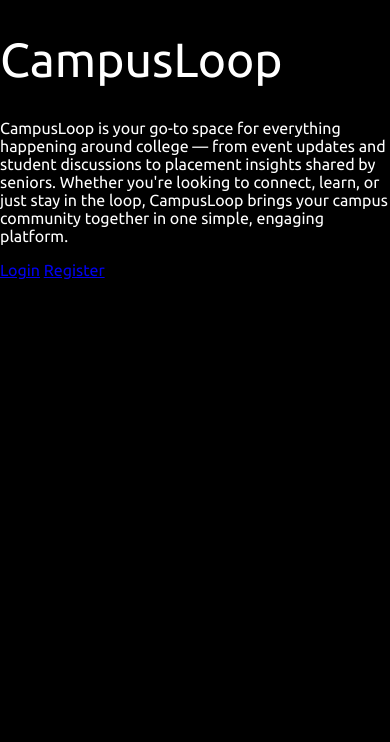
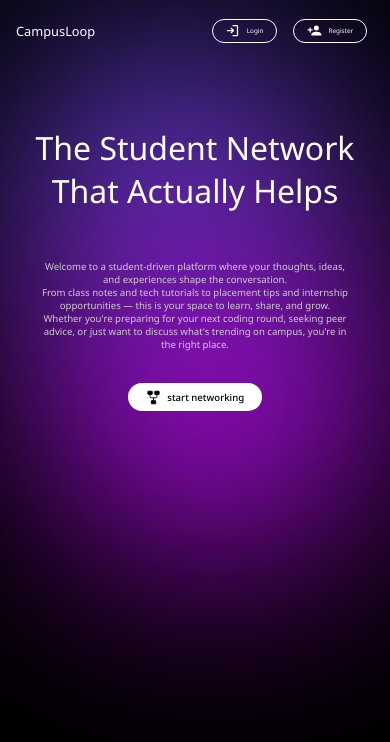
Before and after one commit to safwanishere/CampusLoop, a Python web app: template src/templates/index.html in a window 390 px wide. Shown: the top 742 px of the page. Run offline with Jinja, Linux system fonts and the light colour scheme; the template is opened without the code that fills it, so the values that code supplies are empty.

Commit message:
home page styles

```diff
--- a/src/static/styles/index.css
+++ b/src/static/styles/index.css
@@ -1,13 +1,216 @@
+@import url('https://fonts.googleapis.com/css2?family=Noto+Sans:ital,wght@0,100..900;1,100..900&display=swap');
+
+
 body{
     margin: 0;
     padding: 0;
     overflow-x: hidden;
-    font-family: "Ubuntu", sans-serif;
+    font-family: "Noto Sans", sans-serif;
     color: white;
     background-color: black;
 }
 
 h1{
-    font-size: 3rem;
+    text-align: center;
+    width: 70vw;
+    margin: 4rem auto 1rem auto;
+
+    font-size: 4rem;
     font-weight: normal;
 }
+
+.body-text p{
+    text-align: center;
+    width: 60vw;
+    margin: 0 auto;
+
+    font-size: 0.8rem;
+    font-weight: normal;
+    color: #cccccc;
+}
+
+header{
+    display: flex;
+    width: 100% - 10rem;
+    padding: 1.5rem 5rem;
+    align-items: center;
+    justify-content: space-between;
+}
+
+.main-text{
+    font-size: 1.2rem;
+    font-weight: normal;
+    margin: 0;
+}
+
+.button-container{
+    display: flex;
+    align-items: center;
+    justify-content: space-between;
+    gap: 1rem;
+}
+
+.button{
+    display: inline-flex;
+    align-items: center;
+    gap: 0.4rem;
+    padding: 0.4rem 1.2rem;
+    background-color: black;
+    color: white;
+    border: 2px solid white;
+    border-radius: 999px;
+    font-size: 0.8rem;
+    font-weight: 400;
+    transition: all 0.2s ease;
+    text-decoration: none;
+}
+
+.button:hover{
+    background-color: #ffffff;
+    color: #000000;
+    border: 2px solid #ffffff;
+    cursor: pointer;
+}
+
+.button:active {
+    transform: scale(0.97);
+    background-color: #171717;
+}
+
+.button-cta{
+    display: flex;
+    align-items: center;
+    gap: 0.4rem;
+    padding: 0.6rem 1.2rem;
+    background-color: #ffffff;
+    color: #000000;
+    border: 2px solid #ffffff;
+    border-radius: 999px;
+    font-size: 1rem;
+    font-weight: 500;
+    transition: all 0.2s ease;
+    text-decoration: none;
+}
+
+.button-cta:hover{
+    background-color: black;
+    color: white;
+    border: 2px solid white;
+    transition: 0.3s;
+}
+
+.hero{
+    display: flex;
+    flex-direction: column;
+    align-items: center;
+    gap: 2rem;
+}
+
+.background-gradient{
+    position: absolute;
+    z-index: -99;
+
+    height: 25rem;
+    width: 25rem;
+    border-radius: 30rem;
+    filter: blur(7rem);
+}
+
+.blue{
+    background-color: #5d3dc7;
+    top: 5rem;
+    left: 5rem;
+}
+
+.purple{
+    background-color: #B00BE2;
+    top: 15rem;
+    right: 5rem;
+}
+
+@media only screen and (max-width: 768px){
+    h1{
+        font-size: 3rem;
+    }
+
+    .main-text{
+        font-size: 1rem;
+    }
+
+    .body-text p{
+        font-size: 0.8rem;
+    }
+
+    .button{
+        font-size: 0.6rem;
+        padding: 0.3rem 1rem;
+        border-width: 1px;
+    }
+
+    .button-cta{
+        font-size: 0.8rem;
+    }
+
+    .background-gradient{
+        height: 20rem;
+        width: 20rem;
+    }
+
+    .blue{
+        left: 3rem;
+    }
+
+    .purple{
+        right: 3rem;
+    }
+}
+
+
+@media only screen and (max-width: 425px){
+    h1{
+        font-size: 2rem;
+        width: 90vw;
+    }
+
+    .main-text{
+        font-size: 0.8rem;
+
+    }
+
+    .body-text p{
+        font-size: 0.6rem;
+        width: 80vw;
+    }
+
+    .button{
+        font-size: 0.4rem;
+        padding: 0.2rem 0.8rem;
+        border-width: 1px;
+        background-color: #00000000;
+    }
+
+    .button-cta{
+        font-size: 0.6rem;
+        padding: 0.3rem 1rem;
+    }
+
+    .background-gradient{
+        height: 20rem;
+        width: 20rem;
+    }
+
+    .blue{
+        left: 1rem;
+        top: 2rem;
+    }
+
+    .purple{
+        right: 1rem;
+        top: 15rem;
+    }
+
+    header{
+        width: 90vw;
+        padding: 1.2rem 1rem;
+    }
+}
--- a/src/templates/index.html
+++ b/src/templates/index.html
@@ -13,12 +13,49 @@
     <link href="https://fonts.googleapis.com/css2?family=Ubuntu:ital,wght@0,300;0,400;0,500;0,700;1,300;1,400;1,500;1,700&display=swap" rel="stylesheet">
 </head>
 <body>
-    <h1>CampusLoop</h1>
 
-    <div>
-        <p>CampusLoop is your go-to space for everything happening around college — from event updates and student discussions to placement insights shared by seniors. Whether you're looking to connect, learn, or just stay in the loop, CampusLoop brings your campus community together in one simple, engaging platform.</p>
-        <a href="/login">Login</a>
-        <a href="/register">Register</a>
+    <header>
+        <p class="main-text">CampusLoop</p>
+        <div class="button-container">
+            <a class="button" href="/login">
+                <svg xmlns="http://www.w3.org/2000/svg" width="15" height="15" viewBox="0 0 24 24">
+                    <path fill="currentColor" d="M13 21q-.425 0-.712-.288T12 20t.288-.712T13 19h6V5h-6q-.425 0-.712-.288T12 4t.288-.712T13 3h6q.825 0 1.413.588T21 5v14q0 .825-.587 1.413T19 21zm-1.825-8H4q-.425 0-.712-.288T3 12t.288-.712T4 11h7.175L9.3 9.125q-.275-.275-.275-.675t.275-.7t.7-.313t.725.288L14.3 11.3q.3.3.3.7t-.3.7l-3.575 3.575q-.3.3-.712.288T9.3 16.25q-.275-.3-.262-.712t.287-.688z" />
+                </svg>
+                Login
+            </a>
+            <a class="button" href="/register">
+                <svg xmlns="http://www.w3.org/2000/svg" width="15" height="15" viewBox="0 0 24 24">
+                    <path fill="currentColor" d="M15 14c-2.67 0-8 1.33-8 4v2h16v-2c0-2.67-5.33-4-8-4m-9-4V7H4v3H1v2h3v3h2v-3h3v-2m6 2a4 4 0 0 0 4-4a4 4 0 0 0-4-4a4 4 0 0 0-4 4a4 4 0 0 0 4 4" />
+                </svg>
+                Register
+            </a>
+        </div>
+    </header>
+
+    <div class="hero">
+        <h1>The Student Network That Actually Helps</h1>
+
+        <div class="body-text">
+            <p>
+                Welcome to a student-driven platform where your thoughts, ideas, and experiences shape the conversation.<br>
+                From class notes and tech tutorials to placement tips and internship opportunities — this is your space to learn, share, and grow. Whether you're preparing for your next coding round, seeking peer advice, or just want to discuss what's trending on campus, you're in the right place.<br>
+            </p>
+        </div>
+
+        <a class="button-cta" href="/regiter">
+            <svg xmlns="http://www.w3.org/2000/svg" width="15" height="15" viewBox="0 0 24 24">
+                <g fill="none" stroke="currentColor" stroke-width="1.5">
+                    <rect width="7" height="5" x="3" y="2" fill="currentColor" rx=".6" />
+                    <rect width="7" height="5" x="8.5" y="17" fill="currentColor" rx=".6" />
+                    <rect width="7" height="5" x="14" y="2" fill="currentColor" rx=".6" />
+                    <path d="M6.5 7v3.5a2 2 0 0 0 2 2h7a2 2 0 0 0 2-2V7M12 12.5V17" />
+                </g>
+            </svg>
+            start networking
+        </a>
     </div>
+
+    <div class="background-gradient blue"></div>
+    <div class="background-gradient purple"></div>
 </body>
 </html>
```
